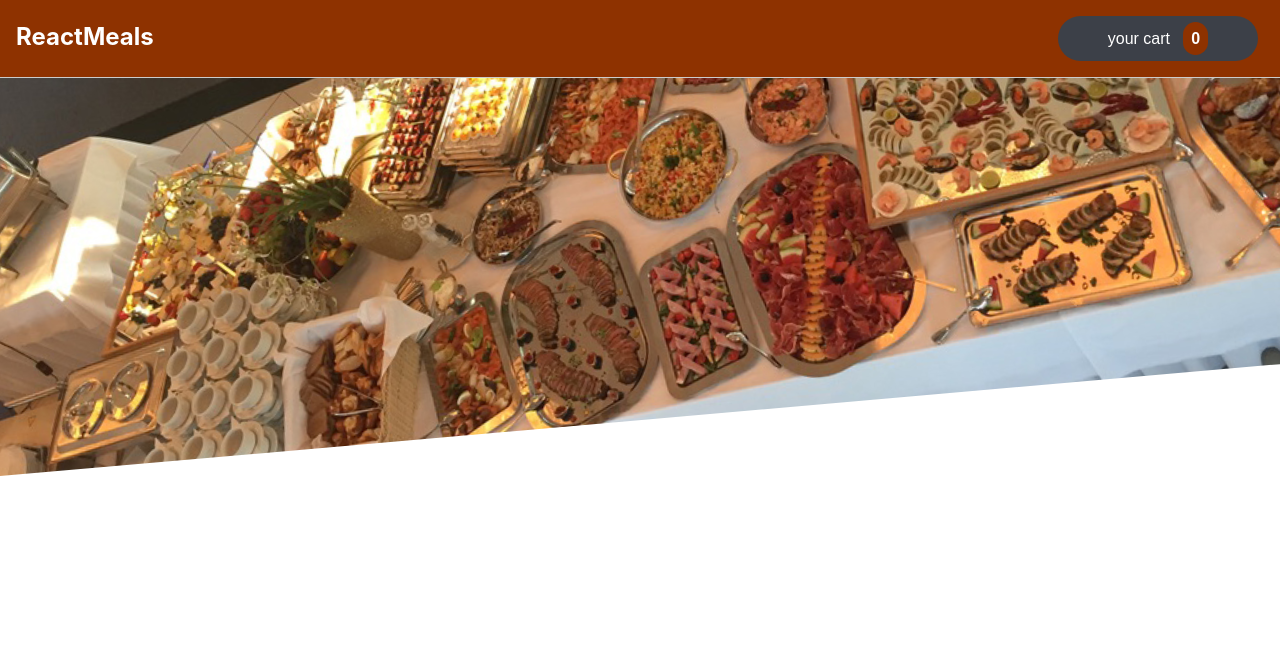
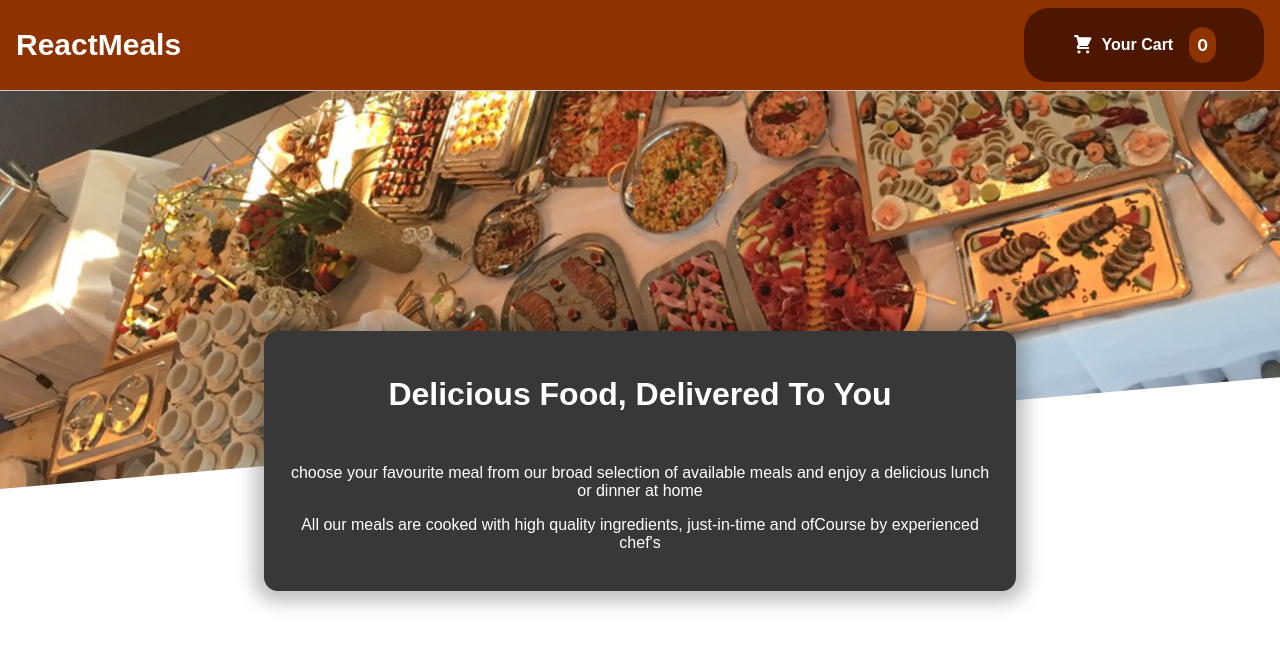
Before and after one commit to lakshmanK1/FOOD-ORDER-APP-Project1, a React (Create React App) app: page / in a window 1280 px wide. Shown: the top 648 px of the page. Built offline with nearby package versions, Linux system fonts and the light colour scheme.

Commit message:
created Food summary

```diff
--- a/src/App.js
+++ b/src/App.js
@@ -1,10 +1,12 @@
 import Header from './Components/MainComponents/Header';
+import SummaryText from './Components/MainComponents/SummaryText';
 import './App.css';
 
 function App() {
   return (
     <div className="App">
       <Header/>
+      <SummaryText/>
     </div>
   );
 }
--- /dev/null
+++ b/src/Components/Cart/CartIcon.js
@@ -0,0 +1,16 @@
+import classes from './CartIcon.module.css'
+const CartIcon = () => {
+    return (
+        <div className={classes.cartIcon}>
+      <svg
+        xmlns='http://www.w3.org/2000/svg'
+        viewBox='0 0 20 20'
+        fill='currentColor'
+      >
+        <path d='M3 1a1 1 0 000 2h1.22l.305 1.222a.997.997 0 00.01.042l1.358 5.43-.893.892C3.74 11.846 4.632 14 6.414 14H15a1 1 0 000-2H6.414l1-1H14a1 1 0 00.894-.553l3-6A1 1 0 0017 3H6.28l-.31-1.243A1 1 0 005 1H3zM16 16.5a1.5 1.5 0 11-3 0 1.5 1.5 0 013 0zM6.5 18a1.5 1.5 0 100-3 1.5 1.5 0 000 3z' />
+      </svg>
+      </div>
+    );
+  };
+
+  export default CartIcon;
--- /dev/null
+++ b/src/Components/Cart/CartIcon.module.css
@@ -0,0 +1,5 @@
+.cartIcon{
+    width: 1.35rem;
+    height: 1.35rem;
+    margin-right: 0.5rem;
+  }
--- a/src/Components/MainComponents/Header.js
+++ b/src/Components/MainComponents/Header.js
@@ -1,20 +1,23 @@
 import React from 'react'
+import CartIcon from '../Cart/CartIcon'
 import classes from './Header.module.css'
 import FoodMeals from '../../Assets/meals.jpg'
+
 
 function Header() {
   return (
     <React.Fragment>
     <header className={classes.headerCMP}>
         <div className={classes.siteName}>
-            <h1><b>ReactMeals</b></h1>
+          <a href='#'><h1>ReactMeals</h1></a>
         </div>
 
-        <div className={classes.cartData}>
             <button className={classes.cartBTN}>
-             your cart &nbsp; <strong className={classes.cartNUM}>0</strong>
+            <span className={classes.carticon}><CartIcon/></span>
+            <span className={classes.cartText}>Your Cart</span>
+            <span className={classes.cartNUM}><strong>0</strong></span>
             </button>
-        </div>
+
     </header>
 
     <div className={classes.headerIMG}>
--- a/src/Components/MainComponents/Header.module.css
+++ b/src/Components/MainComponents/Header.module.css
@@ -6,29 +6,40 @@
     background-color:#8E3200;
 }
 .siteName h1{
-    font-size: 1.5em;
-    margin: 0.6em 0;
     display: inline-block;
     color: white;
+    font-size: 30px;
+    font-weight: bold;
+    font-family: sans-serif;
+
 }
 .cartBTN{
-  background-color: #3C4048; /* Green */
+  cursor: pointer;
+  font: inherit;
   border: none;
+  background-color: #4d1601;
   color: white;
-  padding: 0px;
-  text-align: center;
-  display: inline-block;
-  font-size: 16px;
-  margin: 8px 6px;
-  cursor: pointer;
-  width: 200px;
-  height: 45px;
+  padding: 0.75rem 3rem;
+  display: flex;
+  justify-content: space-around;
+  align-items: center;
   border-radius: 25px;
+  font-weight: bold;
+}
+
+.cartBTN:hover,
+.cartBTN:active{
+  background-color: #2c0d00;
+}
+
+.cartText{
+    font-family: sans-serif;
 }
 .cartNUM{
     background-color: #8E3200;
     border-radius: 30px;
     padding: 8px;
+    margin-left: 1rem;
 }
 .headerIMG{
     width: 100%;
--- /dev/null
+++ b/src/Components/MainComponents/SummaryText.js
@@ -0,0 +1,21 @@
+import React from 'react'
+import SummaryCard from '../UI/SummaryCard'
+import classes from './SummaryText.module.css'
+
+function SummaryText() {
+  return (
+    <SummaryCard>
+        <div className={classes.summaryHeader}>
+        <h1>Delicious Food, Delivered To You</h1>
+        </div>
+        <div className={classes.summaryText}>
+            <p>choose your favourite meal from our broad selection of available meals and
+             enjoy a delicious lunch or dinner at home</p>
+             <p>All our meals are cooked with high quality ingredients,
+                just-in-time and ofCourse by experienced chef's</p>
+        </div>
+    </SummaryCard>
+  )
+}
+
+export default SummaryText
--- /dev/null
+++ b/src/Components/MainComponents/SummaryText.module.css
@@ -0,0 +1,11 @@
+.summaryHeader{
+    color: white;
+    padding: 7px;
+    font-family: sans-serif;
+    font-weight: bold;
+}
+.summaryText{
+    color: white;
+    padding: 7px;
+    font-family: sans-serif;
+}
--- /dev/null
+++ b/src/Components/UI/SummaryCard.js
@@ -0,0 +1,14 @@
+import React from 'react'
+import classes from './SummaryCard.module.css'
+function SummaryCard(props) {
+    let classPro = 'card' + props.className;
+  return (
+    <center>
+    <div className={classes.classPro}>
+        {props.children}
+    </div>
+    </center>
+  )
+}
+
+export default SummaryCard
--- /dev/null
+++ b/src/Components/UI/SummaryCard.module.css
@@ -0,0 +1,13 @@
+.classPro{
+  text-align: center;
+  max-width: 45rem;
+  width: 90%;
+  margin: auto;
+  margin-top: -10rem;
+  position: relative;
+  background-color: #383838;
+  color: white;
+  border-radius: 14px;
+  padding: 1rem;
+  box-shadow: 0 1px 18px 10px rgba(0, 0, 0, 0.25);
+}
```
